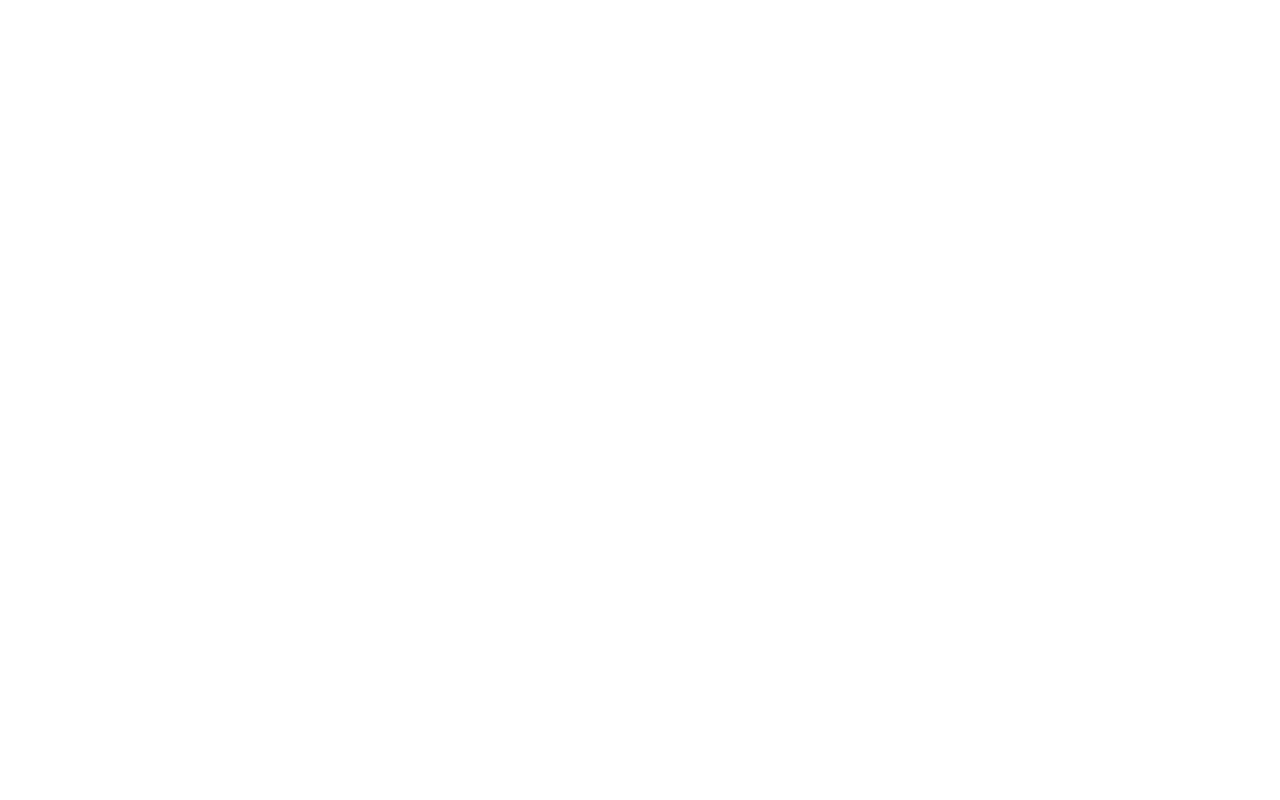
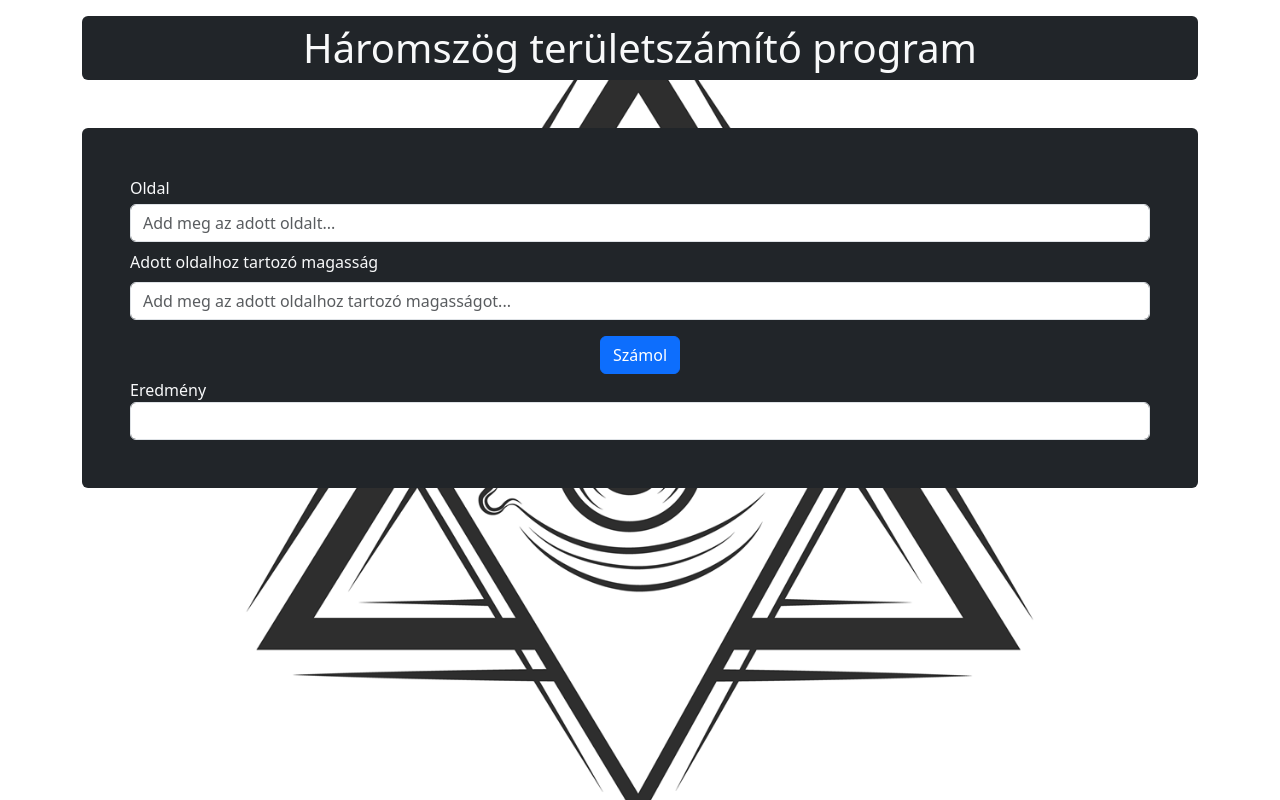
Before and after one commit to feketejanosdavid-Studies/Triangle-project, a website: page src/index.html in a window 1280 px wide. Drawn offline with nearby package versions, Linux system fonts and the light colour scheme.

Commit message:
Frontend kész

```diff
--- a/src/index.html
+++ b/src/index.html
@@ -9,7 +9,26 @@
 </head>
 <body>
     <div class="container">
+        <h1 class="text-center mb-5 mt-3 bg-dark text-light rounded p-2">Háromszög területszámító program</h1>
+        <form class="p-5 bg-dark text-light rounded">
+            <div class="form-group">
+                <label for="form-group">Oldal</label>
+                <input type="side" class="form-control mb-2 mt-1" id="side" placeholder="Add meg az adott oldalt...">
+            </div>
+            <div class="form-group">
+                <label for="exampleInputPassword1">Adott oldalhoz tartozó magasság</label>
+                <input type="height" class="form-control mb-3 mt-2" id="height" placeholder="Add meg az adott oldalhoz tartozó magasságot...">
+            </div>
+            <div class="text-center">
+                <button type="submit" id="submit" class="btn btn-primary mb-1">Számol</button>
+            </div>
+            <div class="form-group">
+                <label for="exampleInputPassword1">Eredmény</label>
+                <input type="result" readonly class="form-control" id="result" >
+            </div>
+        </form>
     </div>
+
     <script src="script.js"></script>
 </body>
 </html>
--- a/src/style.css
+++ b/src/style.css
@@ -0,0 +1,6 @@
+body {
+    background-image: url(images/haromszog.png);
+    background-repeat: no-repeat;
+    background-size: cover;
+    background-position: top center;
+}
```
Also changed, not shown: README.md, src/images/haromszog.png (added).
